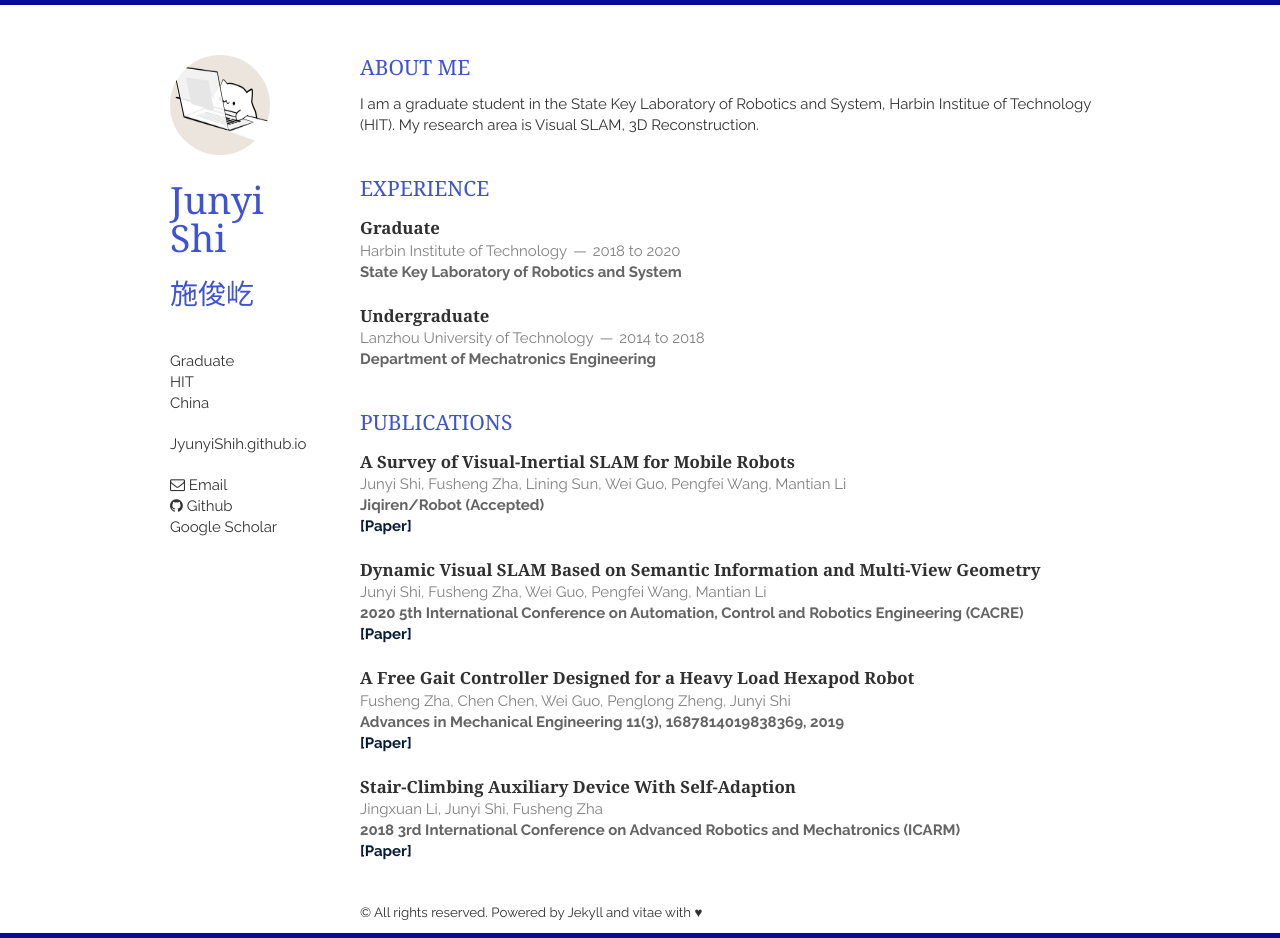
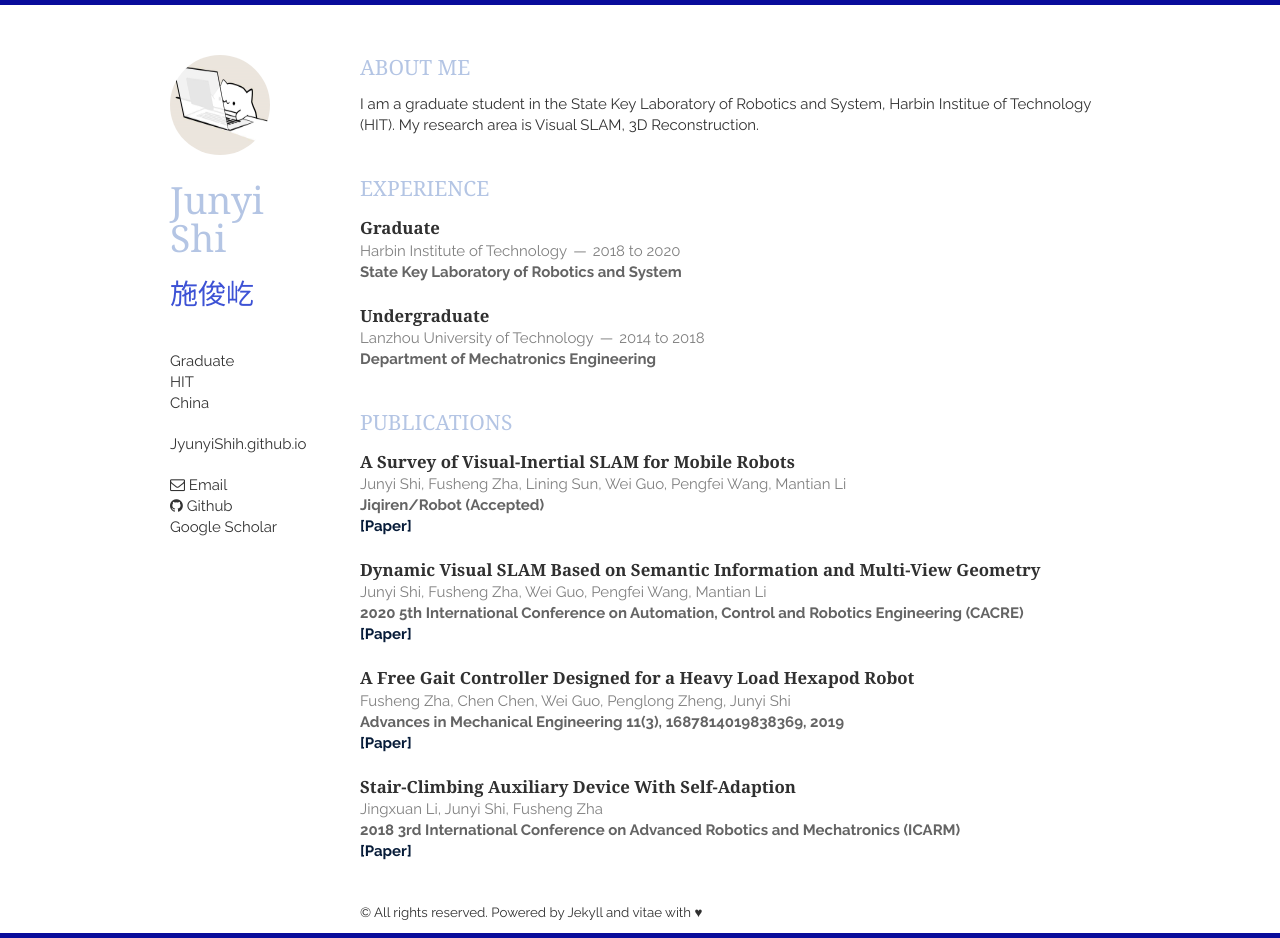
Before and after one commit to JunYiShih/JunYiShih.github.io, a Jekyll site: the page built from index.html, in a window 1280 px wide. Built offline with Jekyll 4.4.1, drawn with Linux system fonts in a browser that asks for light colours; nearby versions of some CDN libraries; the list of posts is cut into pages by our own code; a style sheet for code colours, icons or effects is not loaded.

Commit message:
Update layout.css

```diff
--- a/static/css/layout.css
+++ b/static/css/layout.css
@@ -23,7 +23,7 @@ a:visited {
 }
 
 a:hover, a:focus {
-    color: #3D52D5;
+    color: #B4C5E4;
 }
 
 p, address {
@@ -40,7 +40,7 @@ p, address {
 }
 
 header > h1, section > h1 {
-    color: #3D52D5;
+    color: #B4C5E4;
 }
 
 header > h1 {
```
